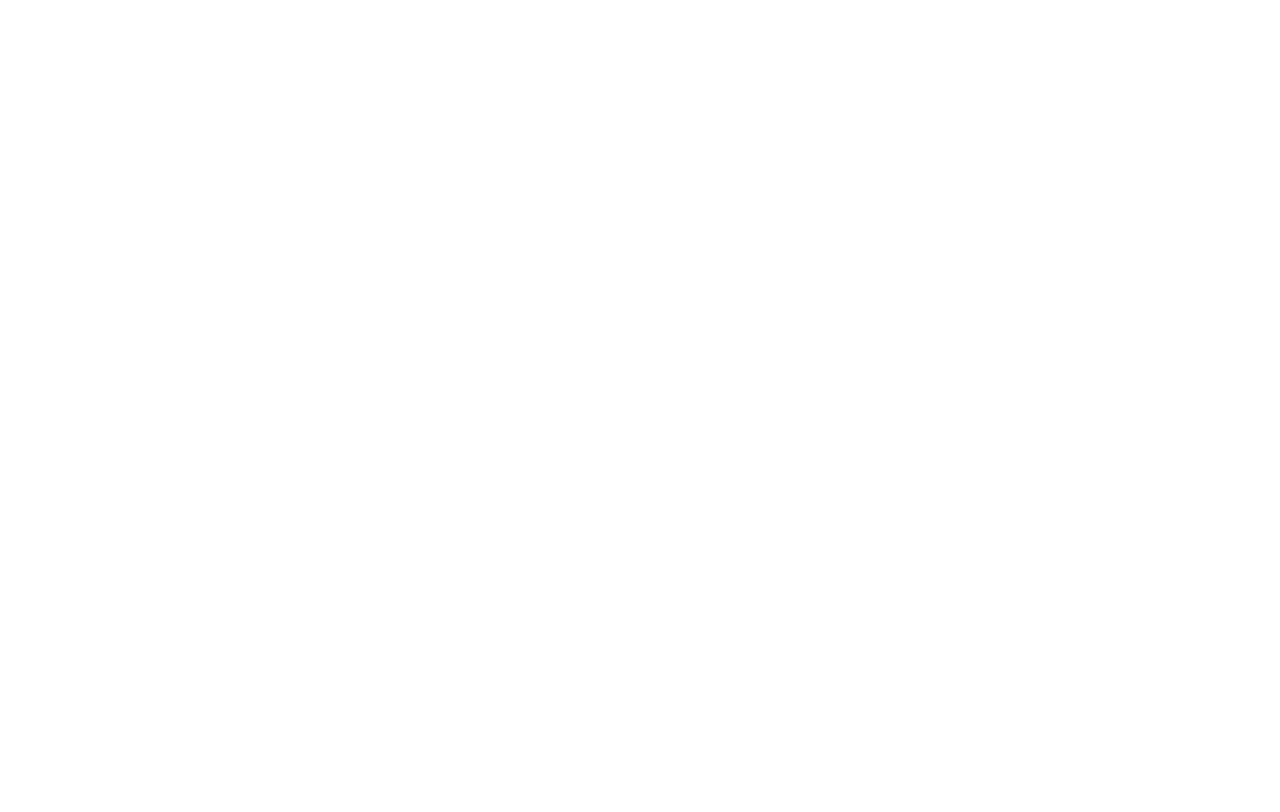
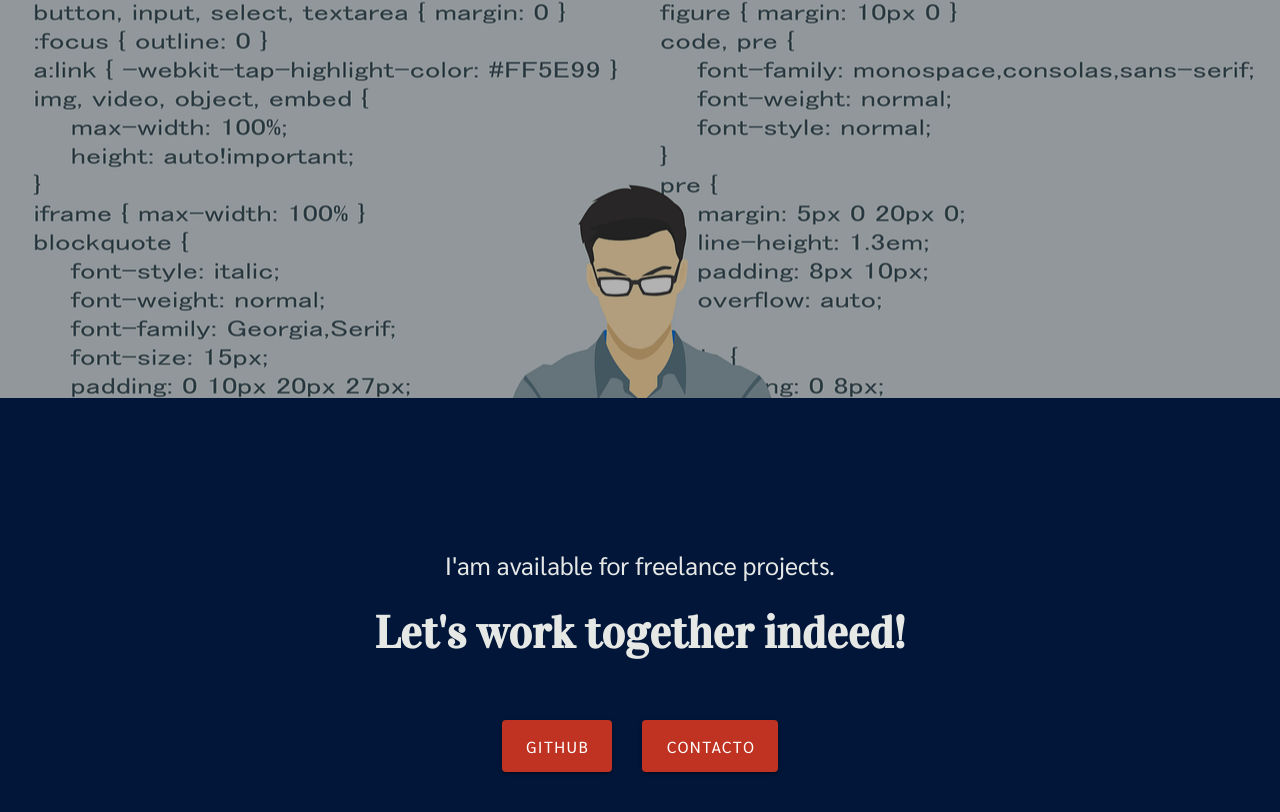
Before and after one commit to CristhianDaza/webPersonal, a Vue app: page / in a window 1280 px wide. Shown: the part 2130-2942 px from the top of the page. Before the commit the page ends 2068 px from the top, so only its background shows below. Built offline with nearby package versions, Linux system fonts and the light colour scheme.

Commit message:
Agregando seccion final del inicio y modificando botones proncipales

```diff
--- /dev/null
+++ b/src/components/index/footerInicio.vue
@@ -0,0 +1,48 @@
+<template lang="pug">
+  div.footerInicio
+    div.contenedorFooterInicio
+      p I'am available for freelance projects.
+      h4 Let's work together indeed!
+      div.botones
+        v-btn(x-large dark).boton GitHub
+        v-btn(x-large dark).boton Contacto
+</template>
+
+<style scoped>
+.footerInicio {
+  background: #011638;
+  display: flex;
+  flex-direction: column;
+  text-align: center;
+  color: #E6E8E6;
+}
+
+.contenedorFooterInicio {
+  margin-top: 150px;
+}
+
+.contenedorFooterInicio p {
+  font-size: 25px;
+}
+
+.contenedorFooterInicio h4 {
+  font-size: 45px;
+  margin-top: 25px;
+}
+
+.contenedorFooterInicio .botones {
+  margin: 45px 0;
+
+}
+
+.contenedorFooterInicio .botones .boton {
+  background-color: #C03221 !important;
+  transition: .3s;
+  margin: 15px;
+}
+
+.contenedorFooterInicio .botones .boton:hover {
+  background: #5B616A !important;
+}
+
+</style>
--- a/src/components/index/informacionPrincipal.vue
+++ b/src/components/index/informacionPrincipal.vue
@@ -41,14 +41,14 @@
 .contenedorInformacion .boton {
   float: right;
   margin-top: 25px;
-  background-color: #011638 !important;
+  background-color: #C03221 !important;
   font-size: 15px;
   padding: 0 40px !important;
   transition: .3s;
 }
 
 .contenedorInformacion .boton:hover {
-  background: #C03221 !important;
+  background: #5B616A !important;
 }
 
 a {
--- a/src/views/Inicio.vue
+++ b/src/views/Inicio.vue
@@ -4,12 +4,16 @@
       hero.hero
     informacionPrincipal
     proyectosMovil
+    programadorParalax
+    footerInicio
 </template>
 
 <script>
 import hero from '@/components/index/hero.vue';
 import informacionPrincipal from '@/components/index/informacionPrincipal.vue';
 import proyectosMovil from '@/components/index/proyectosMovil.vue';
+import programadorParalax from '@/components/index/programadorParalax.vue';
+import footerInicio from '@/components/index/footerInicio.vue';
 
 export default {
   name: 'Inicio',
@@ -17,6 +21,8 @@
     hero,
     informacionPrincipal,
     proyectosMovil,
+    programadorParalax,
+    footerInicio,
   },
 };
 </script>
```
